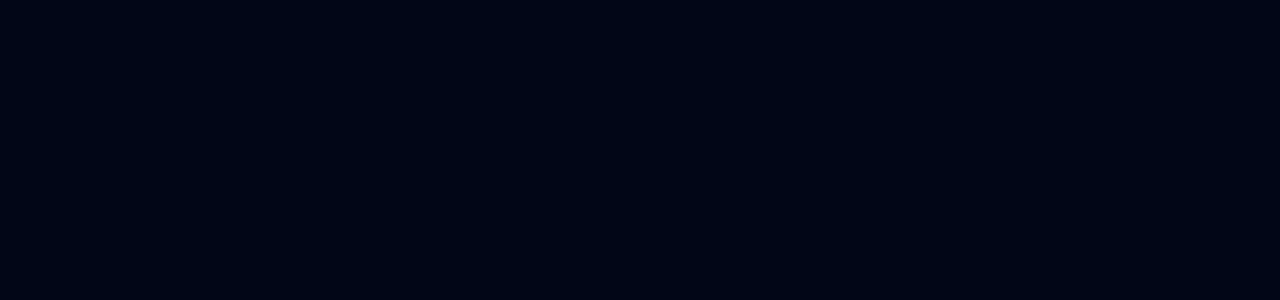
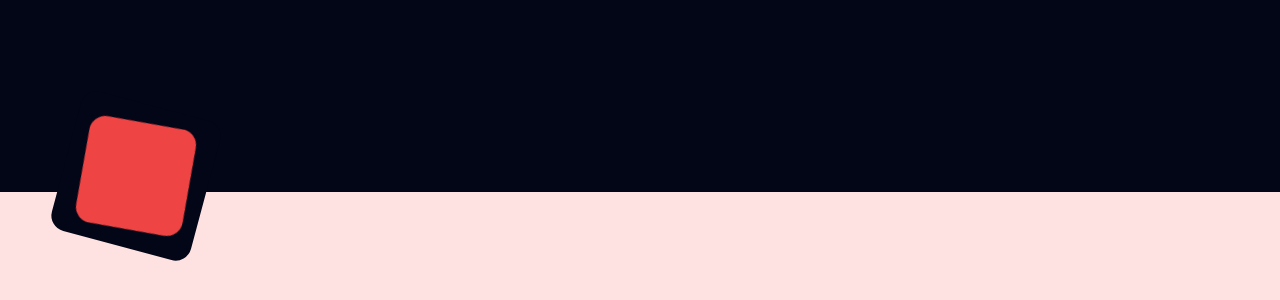
Before and after one commit to Blue-Peanuts/portfolio, a React (Vite) app: page / in a window 1280 px wide. Shown: the part 2024-2324 px from the top of the page. Built offline with nearby package versions, Linux system fonts and the light colour scheme.

Commit message:
fix section

```diff
--- a/src/App.tsx
+++ b/src/App.tsx
@@ -14,7 +14,7 @@ function App() {
                 <div className=' pt-[96rem]'></div>
             </div>
             <div>
-                <ScrollAnimation initialClass='opacity-none' animationClass='animate-stretch-reveal'>
+                <ScrollAnimation initialClass='opacity-none' animationClass='stretch-reveal-0'>
                     <div className=' bg-red-100 w-full'>
                         <div className=' flex flex-row justify-normal items-start'>
                             <div className=' h-24 sm:h-36
@@ -23,16 +23,15 @@ function App() {
                         lg:pl-16 p-0
                         '>
                                 <div className=' bg-slate-950 aspect-square h-36 rounded-2xl flex items-center justify-center rotate-[15deg]'>
-                                    <ScrollAnimation initialClass='opacity-none' animationClass='rotate-reveal-3'>
+                                    <ScrollAnimation initialClass='opacity-none' animationClass='rotate-reveal-5' className='h-full w-full flex items-center justify-center '>
                                         <div className=' bg-red-500 aspect-square h-3/4 rounded-2xl -rotate-[5deg]'>
-
                                         </div>
                                     </ScrollAnimation>
                                 </div>
                             </div>
-                            <div className=' text-red-500 hidden lg:block -translate-y-[2.7rem] pl-20 font-extrabold text-3xl'>
+                            <ScrollAnimation initialClass='opacity-none' animationClass='blur-reveal-4' className=' text-red-500 hidden lg:block -translate-y-[2.7rem] pl-20 font-extrabold text-3xl'>
                                 VIDEO GAMES
-                            </div>
+                            </ScrollAnimation>
                         </div>
                     </div>
                 </ScrollAnimation>
--- a/src/ScrollAnimation/ScrollAnimation.tsx
+++ b/src/ScrollAnimation/ScrollAnimation.tsx
@@ -3,7 +3,7 @@ import React from 'react';
 import './ScrollAnimation.scss';
 
 
-function ScrollAnimation(props: { initialClass: string, animationClass: string, children: React.ReactNode}) {
+function ScrollAnimation(props: { initialClass: string, animationClass: string, children: React.ReactNode, className? : string}) {
     // if this component is in view, then set the class to onIntersection
     const [isIntersecting, setIsIntersecting] = useState(false);
 
@@ -25,7 +25,7 @@ function ScrollAnimation(props: { initialClass: string, animationClass: string,
     }, []);
 
     return (
-        <div ref={ref} className={  props.initialClass + ' ' +
+        <div ref={ref} className={ props.className + ' ' + props.initialClass + ' ' +
                                     (isIntersecting ? props.animationClass : ' ')}>
             {props.children}
         </div>
```
